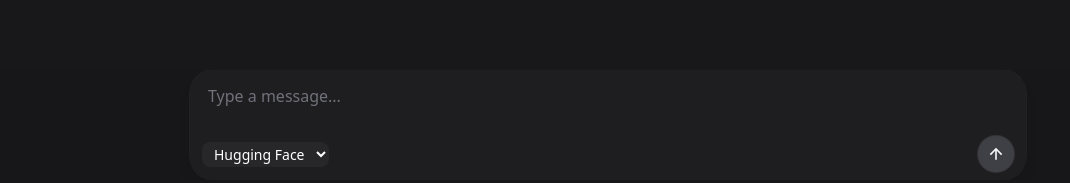
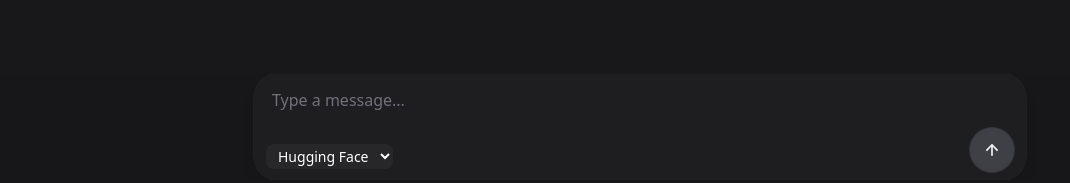
Before and after one commit to ronnymtenga/journalapp, a Next.js app: page / in a window 1280 px wide. Shown: the part 598-781 px from the top of the page, without its empty margins (0-1070 px from the left). Built offline with nearby package versions, Linux system fonts and the light colour scheme; no server answers; the database is empty.

Commit message:
fixed UI scaling stability

```diff
--- a/app/components/ChatBubbles.tsx
+++ b/app/components/ChatBubbles.tsx
@@ -16,8 +16,9 @@ type Message = {
     return (
       <div className="flex-1 min-h-0 w-full">
         <div className="h-full overflow-y-auto scrollbar-thin transition-colors duration-300">
-          <div className="w-[clamp(300px,min(80vw,800px),800px)] mx-auto
-                         pr-[clamp(4px,5vw,56px)] flex flex-col items-center">
+          <div className="w-[clamp(270px,80vw,700px)]
+                          mx-auto
+                          pr-[clamp(4px,5vw,56px)]  pl-[clamp(4px,5vw,64px)] flex flex-col items-center">
             <div className="flex flex-col space-y-4 py-16 w-full">
               {messages.map((msg, index) => (
                 <div key={index} className={`flex ${msg.sender === 'user' ? 'justify-end' : 'justify-start'}`}>
--- a/app/components/ChatInput.tsx
+++ b/app/components/ChatInput.tsx
@@ -12,8 +12,9 @@ interface ChatInputProps {
 const ChatInput = ({ input, setInput, handleSendMessage, apiType, setApiType, isSidebarOpen }: ChatInputProps) => {
   return (
     <div className="w-full overflow-x-hidden">
-      <div className={`w-[clamp(300px,min(90vw,900px),900px)] mx-auto
-              pr-[clamp(4px,6vw,64px)] flex flex-col items-center transition-all duration-300`}>
+      <div className={`w-[clamp(300px,90vw,900px)]
+                       mx-auto
+                       pl-[clamp(4px,5vw,64px)] pr-[clamp(4px,5vw,64px)] flex flex-col items-center`}>
         <div className="bg-zinc-800/50 rounded-3xl shadow-lg ring-1 ring-white/5 w-full">
           <div className="px-3 py-2">
             <TextareaAutosize
@@ -44,7 +45,7 @@ const ChatInput = ({ input, setInput, handleSendMessage, apiType, setApiType, is
               </select>
               <button
                 onClick={handleSendMessage}
-                className="p-2 rounded-full bg-zinc-700 hover:bg-zinc-500 text-zinc-100
+                className="p-3 rounded-full -mt-3 bg-zinc-700 hover:bg-zinc-500 text-zinc-100
                          transition-colors ring-1 ring-white/10"
               >
                 <svg
```
